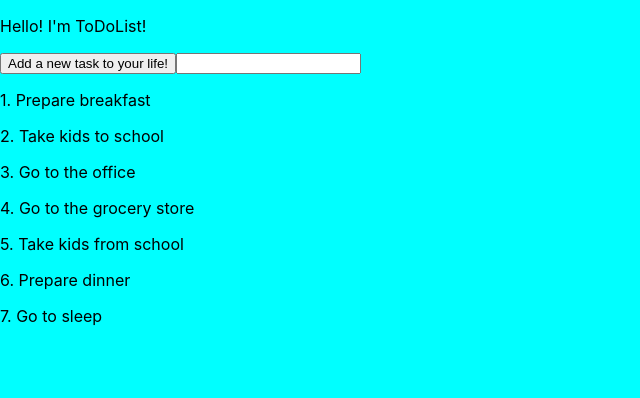
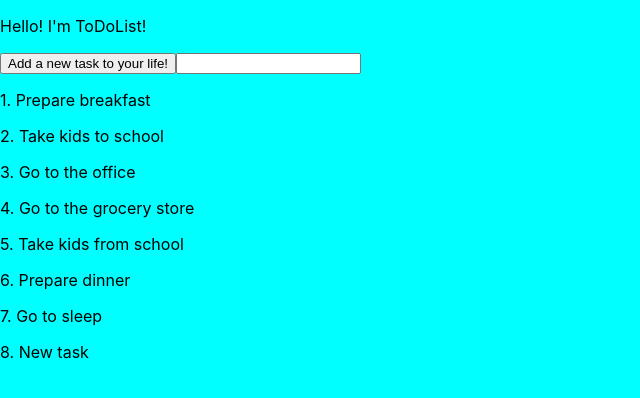
Before and after one commit to DimonKeval/todolist, a React (Create React App) app: page / in a window 1280 px wide. Shown: the top 398 px of the page, without its empty margins (0-640 px from the left). Built offline with nearby package versions, Linux system fonts and the light colour scheme.

Commit message:
fix3 ListElement.jsx

```diff
--- a/src/components/ListComponent.jsx
+++ b/src/components/ListComponent.jsx
@@ -10,6 +10,14 @@ let arrayList = [
     {task: 'Go to sleep'},
 ];
 
+export function addTask(task){
+    arrayList.push({task: task})
+}
+
+export function deleteTask(task){
+    arrayList.filter()
+}
+
 function renderTask(el, index){
     return <div key={index}>
     <p>{index+1}. {el.task}</p>
@@ -18,9 +26,10 @@ function renderTask(el, index){
 
 
 export function ListComponent(props){
-  console.log('alert') ;
     return <div>
+        {addTask('New task')}
     {arrayList.map((el, index)=>
     renderTask(el, index))}
+
 </div>
 }
```
